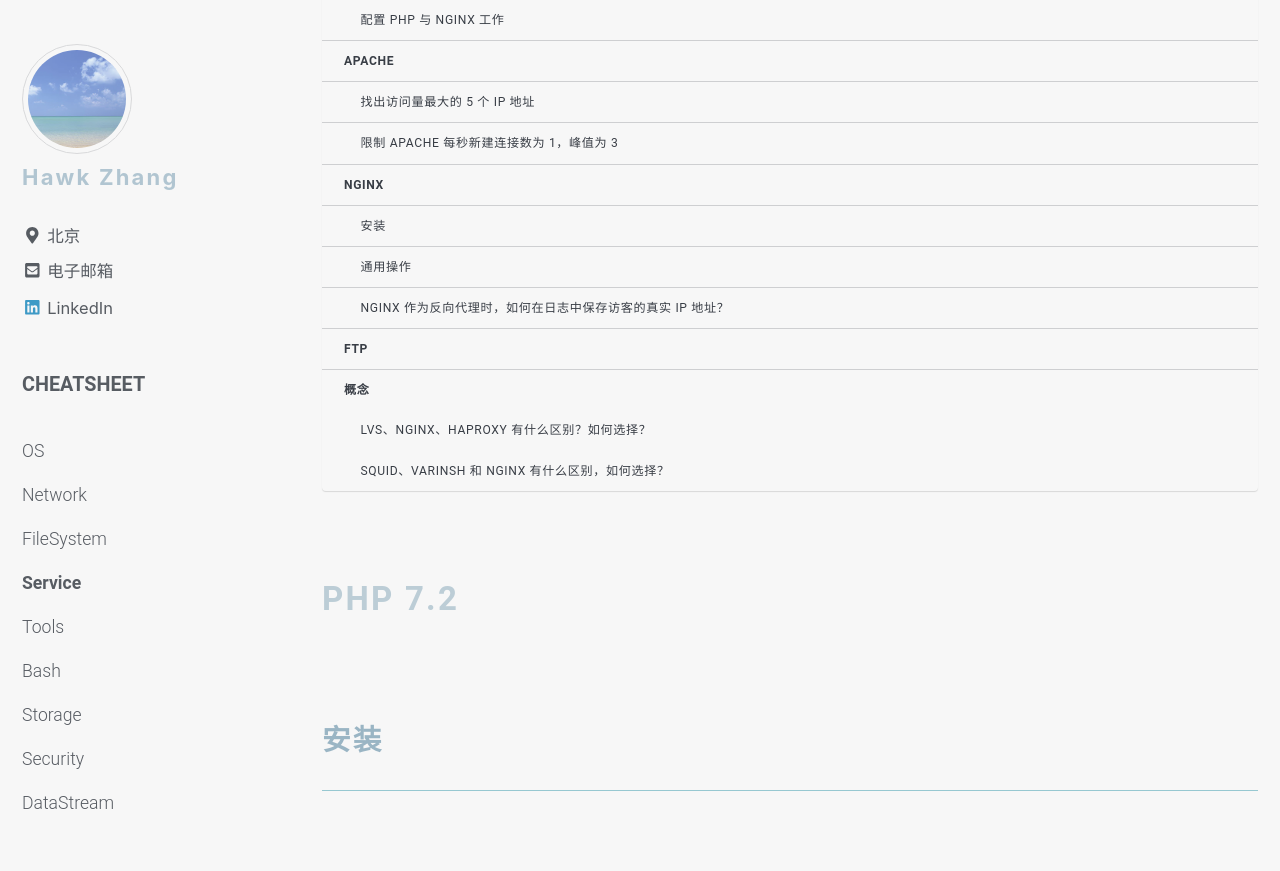
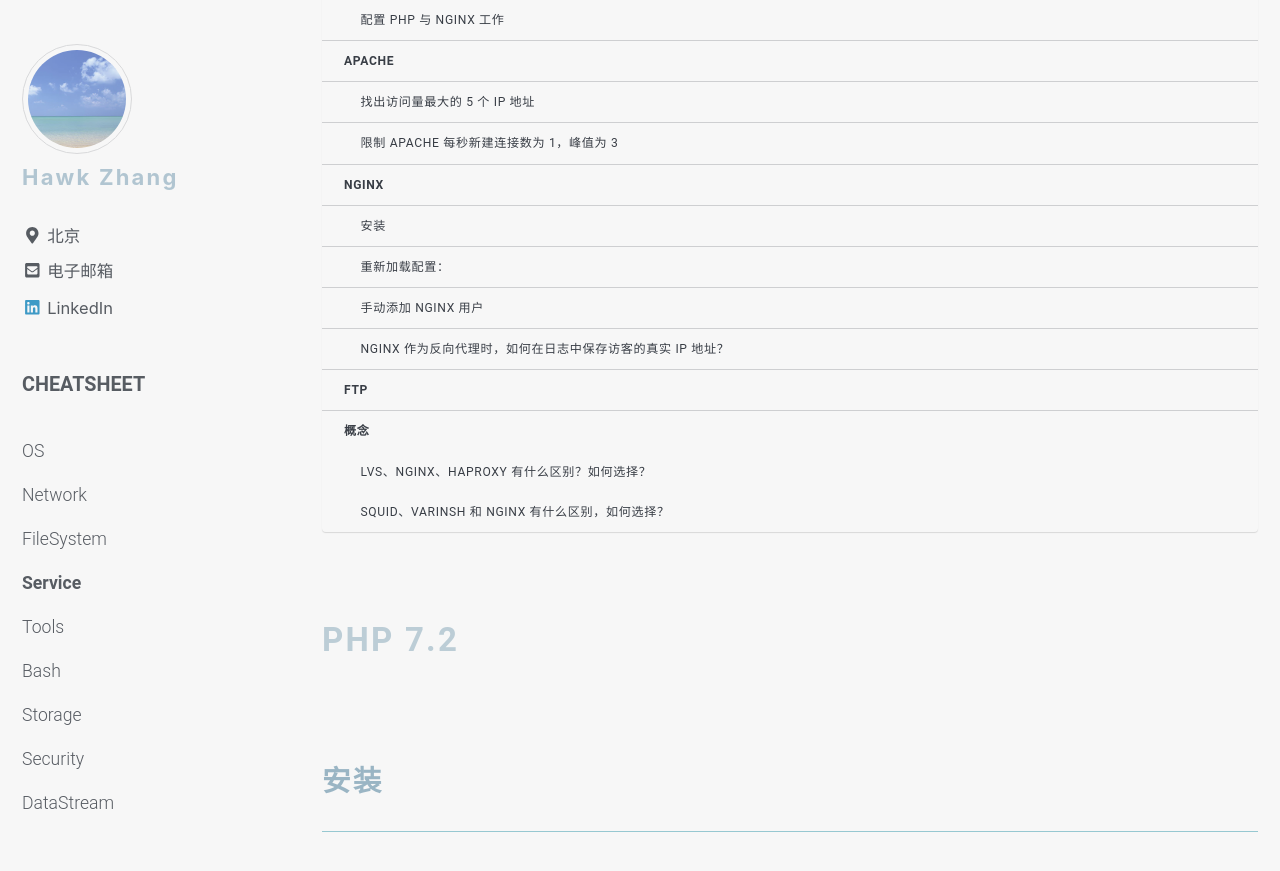
Before and after one commit to narru888/linotes_note, a Jekyll site: the page built from _posts/cheatsheet/2017-05-01-service.md, in a window 1280 px wide and 900 px high, scrolled down 600 px. Shown: the top 871 px of the window. Built offline with Jekyll 4.4.1, drawn with Linux system fonts in a browser that asks for light colours; nearby versions of some CDN libraries; a script that is not in the unit is left out.

Commit message:
update on 2018-12-09 16:22:01 CST

````diff
--- a/_posts/cheatsheet/2017-05-01-service.md
+++ b/_posts/cheatsheet/2017-05-01-service.md
@@ -249,18 +249,15 @@
 
 
 
-### 通用操作
-
-
-
-#### 重新加载配置：
+### 重新加载配置：
 
 ```bash
 $ sudo nginx -s reload
 ```
 
 
-#### 手动添加 `nginx` 用户
+
+### 手动添加 `nginx` 用户
 
 ```bash
 $ sudo useradd --system -d /var/www/html --user-group -s /sbin/nologin nginx
````
